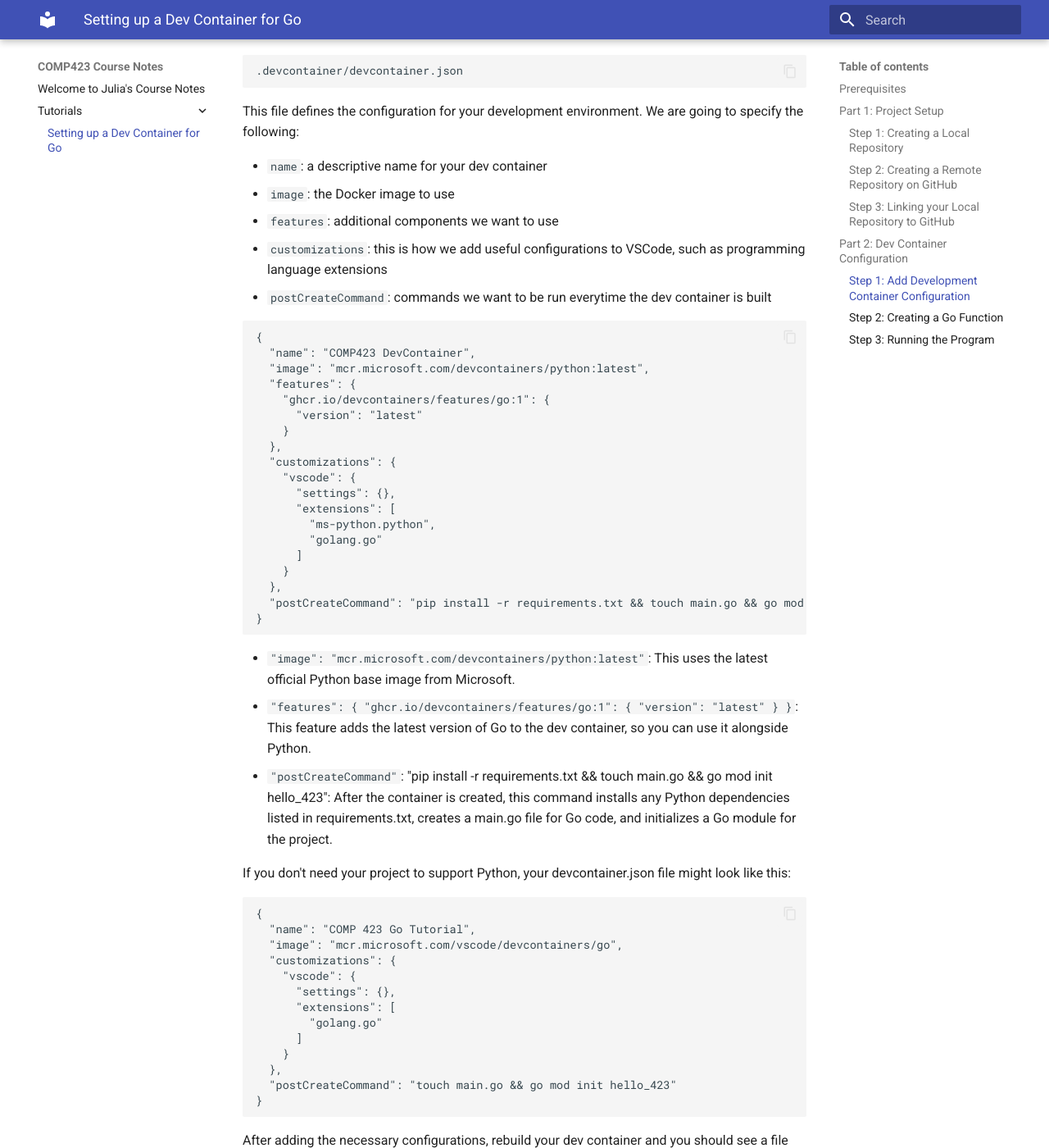
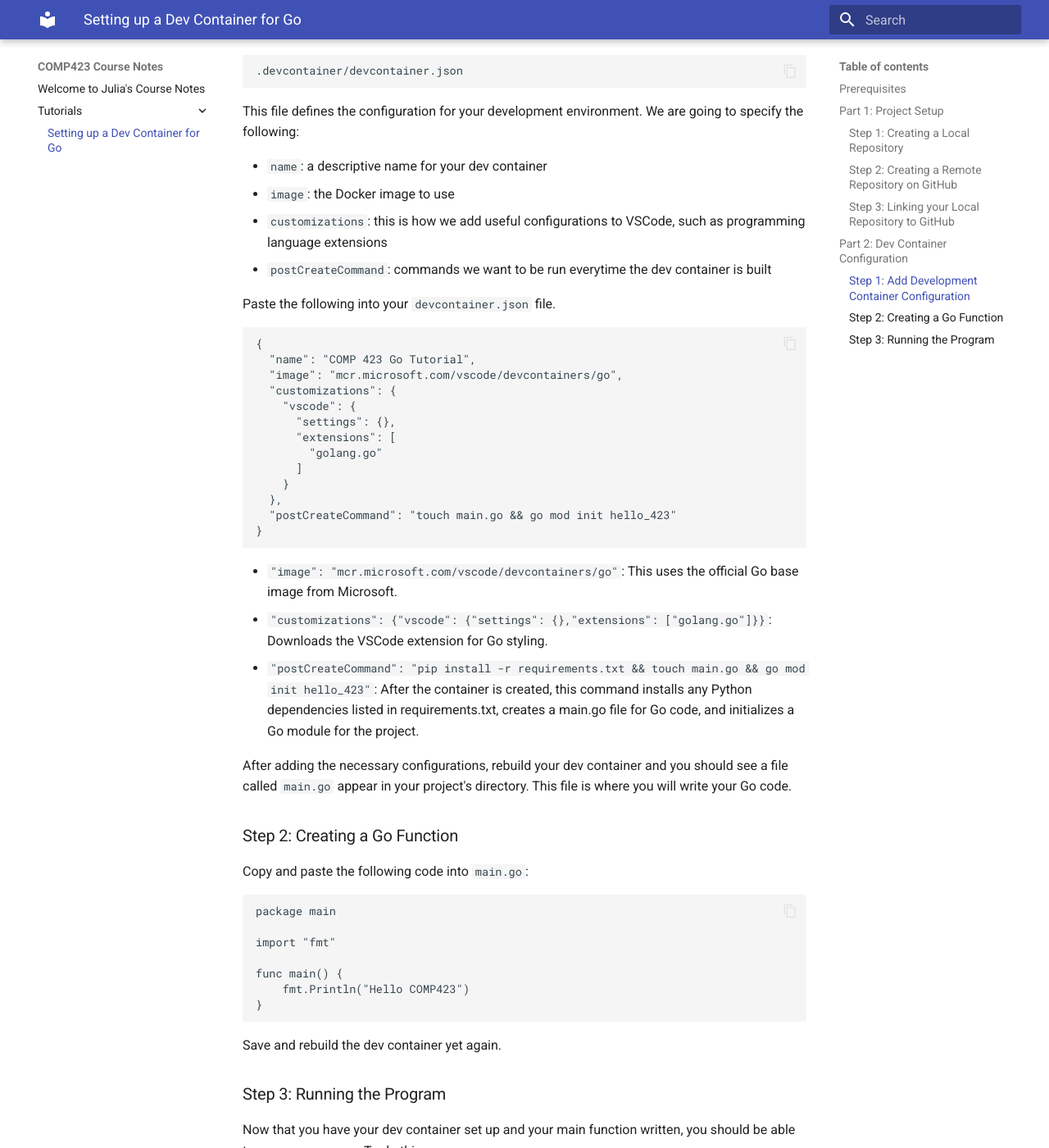
Before and after one commit to jkguzzo/comp423-course-notes, an MkDocs documentation site: the page built from docs/tutorials/go-setup.md, in a window 1280 px wide and 1400 px high, scrolled down 3075 px. Shown: the whole window at 82% size. Built offline with MkDocs 1.6.1 and Material for MkDocs 9.7.7, drawn with Linux system fonts in a browser that asks for light colours; some of the changed text lies outside the part shown.

Commit message:
Removed python information (got confused)

````diff
--- a/docs/tutorials/go-setup.md
+++ b/docs/tutorials/go-setup.md
@@ -74,7 +74,7 @@
 To link your local repository to the remote repository, enter the following command in the terminal
 
 ```
-git remote add origin https://github.com/<your-username>/comp423-course-notes.git
+git remote add origin https://github.com/<your-username>/comp423-go-tutorial.git
 ```
 replacing `<your-username>` with your GitHub username.
 
@@ -112,38 +112,10 @@
 
 - ```name```: a descriptive name for your dev container
 - ```image ```: the Docker image to use
-- ```features```: additional components we want to use
 - ```customizations```: this is how we add useful configurations to VSCode, such as programming language extensions
 - ```postCreateCommand```: commands we want to be run everytime the dev container is built
 
-```
-{
-  "name": "COMP423 DevContainer",
-  "image": "mcr.microsoft.com/devcontainers/python:latest",
-  "features": {
-    "ghcr.io/devcontainers/features/go:1": {
-      "version": "latest"
-    }
-  },
-  "customizations": {
-    "vscode": {
-      "settings": {},
-      "extensions": [
-        "ms-python.python",
-        "golang.go"
-      ]
-    }
-  },
-  "postCreateCommand": "pip install -r requirements.txt && touch main.go && go mod init hello_423"
-}
-```
-
-- ```"image": "mcr.microsoft.com/devcontainers/python:latest"```: This uses the latest official Python base image from Microsoft.
-- ```"features": { "ghcr.io/devcontainers/features/go:1": { "version": "latest" } }```: This feature adds the latest version of Go to the dev container, so you can use it alongside Python.
-- ```"postCreateCommand"```: "pip install -r requirements.txt && touch main.go && go mod init hello_423": After the container is created, this command installs any Python dependencies listed in requirements.txt, creates a main.go file for Go code, and initializes a Go module for the project.
-
-If you don't need your project to support Python, your devcontainer.json file might look like this:
-
+Paste the following into your ```devcontainer.json``` file.
 ```
 {
   "name": "COMP 423 Go Tutorial",
@@ -159,6 +131,10 @@
   "postCreateCommand": "touch main.go && go mod init hello_423"
 }
 ```
+
+- ```"image": "mcr.microsoft.com/vscode/devcontainers/go"```: This uses the official Go base image from Microsoft.
+- ```"customizations": {"vscode": {"settings": {},"extensions": ["golang.go"]}}```: Downloads the VSCode extension for Go styling.
+- ```"postCreateCommand": "pip install -r requirements.txt && touch main.go && go mod init hello_423"```: After the container is created, this command installs any Python dependencies listed in requirements.txt, creates a main.go file for Go code, and initializes a Go module for the project.
 
 After adding the necessary configurations, rebuild your dev container and you should see a file called ```main.go``` appear in your project's directory. This file is where you will write your Go code.
 
````
Also changed, not shown: README.md (+2 -0 lines), 1 other file.
